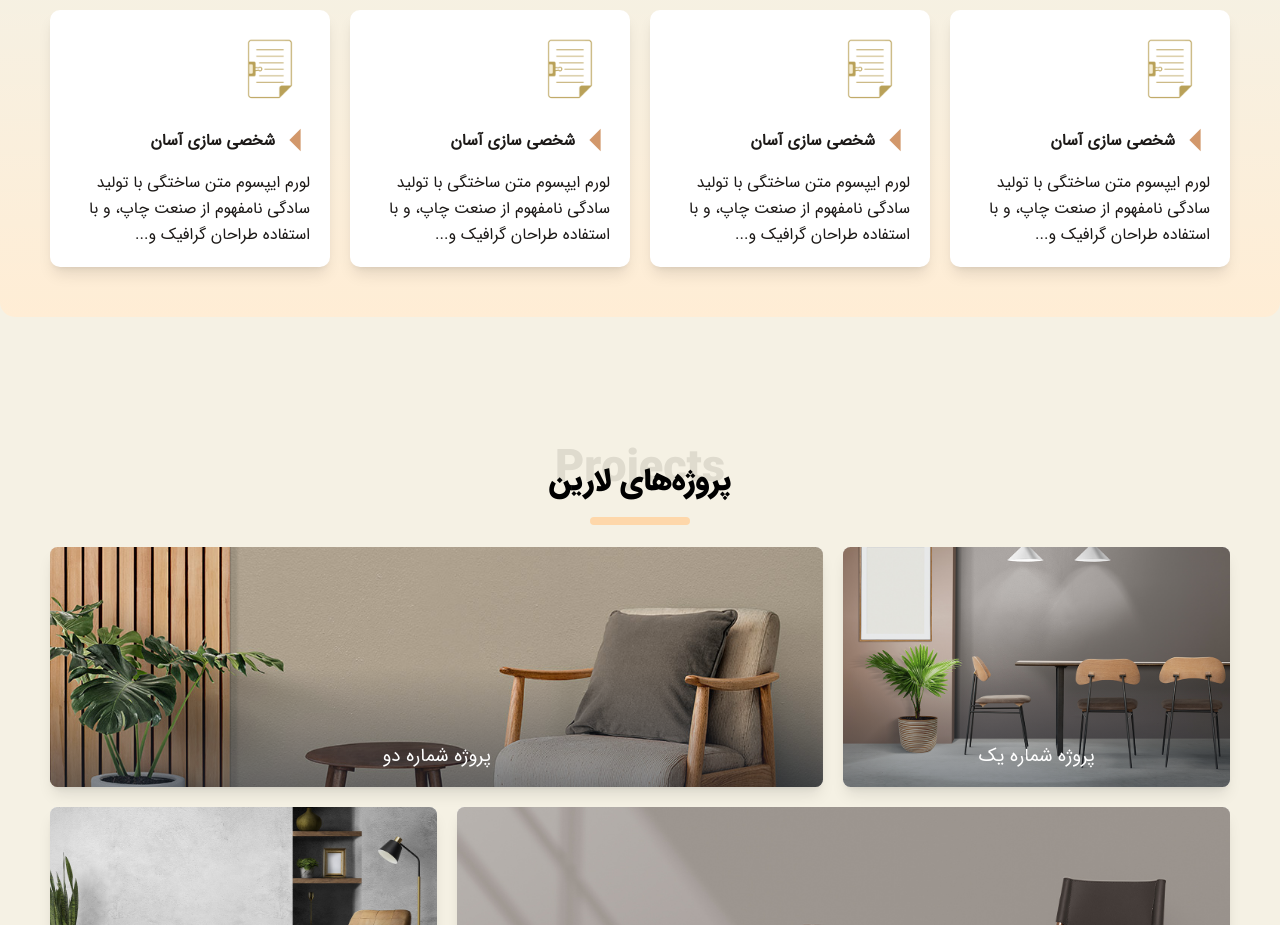
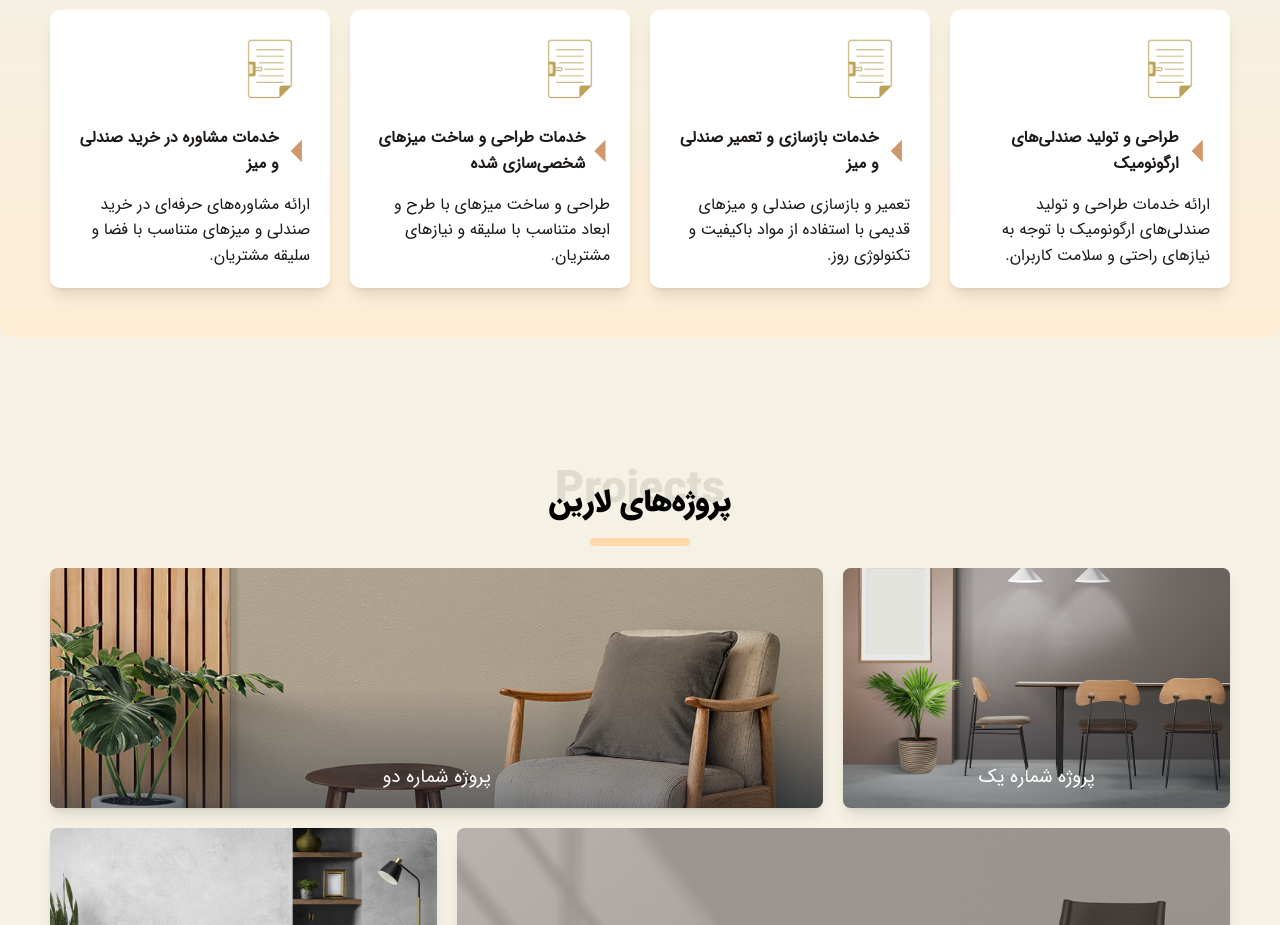
Before and after one commit to Reza-HM/Larin-Corporation, a React (Vite) app: page / in a window 1280 px wide. Shown: the part 940-1865 px from the top of the page. Built offline with nearby package versions, Linux system fonts and the light colour scheme; data requests are answered from the project's data file.

Commit message:
used services data in DOM

```diff
--- a/src/Components/Modules/Service.tsx
+++ b/src/Components/Modules/Service.tsx
@@ -1,7 +1,13 @@
+import { FC } from "react";
 import { GoTriangleLeft } from "react-icons/go";
 import { useLocation } from "react-router-dom";
 
-const Service = () => {
+interface ServicesProps {
+  title: string;
+  description: string;
+}
+
+const Service: FC<ServicesProps> = ({ title, description }) => {
   const location = useLocation();
 
   return (
@@ -13,12 +19,9 @@ const Service = () => {
       <img src="/img/17.png" className="w-32" alt="" />
       <div className="flex items-center gap-2">
         <GoTriangleLeft className="text-5xl text-amber-700/60" />{" "}
-        <h3 className="font-bold text-stone-900">شخصی سازی آسان</h3>
+        <h3 className="font-bold text-stone-900">{title}</h3>
       </div>
-      <p className="text-stone-900">
-        لورم ایپسوم متن ساختگی با تولید سادگی نامفهوم از صنعت چاپ، و با استفاده
-        طراحان گرافیک و...
-      </p>
+      <p className="text-stone-900">{description}</p>
     </div>
   );
 };
--- a/src/Components/Templates/Index/Services.tsx
+++ b/src/Components/Templates/Index/Services.tsx
@@ -1,14 +1,24 @@
+import { useDispatch, useSelector } from "react-redux";
 import Service from "../../Modules/Service";
+import { useEffect } from "react";
+import { getServicesFromServer } from "../../../Redux/store/services";
+import { AppDispatch, RootState } from "../../../Redux/store";
 
 const Services = () => {
+  const services = useSelector((state: RootState) => state.services.services);
+  const dispatch = useDispatch<AppDispatch>();
+
+  useEffect(() => {
+    dispatch(getServicesFromServer("http://localhost:3000/services"));
+  }, [dispatch]);
+
   return (
     <div className="mt-20 rounded-3xl bg-gradient-to-t from-orange-100">
       <div className="container p-20 max-w-screen-2xl">
         <div className="grid grid-cols-1 xs:grid-cols-2 md:grid-cols-4 gap-8">
-          <Service />
-          <Service />
-          <Service />
-          <Service />
+          {services.slice(0, 4).map((service) => (
+            <Service key={service.id} {...service} />
+          ))}
         </div>
       </div>
     </div>
--- a/src/Redux/store.ts
+++ b/src/Redux/store.ts
@@ -5,22 +5,25 @@ import infosReducer, { InfosState } from "./store/infos";
 import projectsReducer, { ProjectsState } from "./store/projects";
 import questionsReducer, { QuestionsState } from "./store/questions";
 import usersReducer, { AuthState } from "./store/users";
+import servicesReducer, { ServicesState } from "./store/services";
 
-interface RootState {
+interface RootsState {
   articles: ArticlesState;
   contacts: ContactsState;
   infos: InfosState;
   projects: ProjectsState;
   questions: QuestionsState;
+  services: ServicesState;
   users: AuthState;
 }
 
-const rootReducer: Reducer<RootState> = combineReducers({
+const rootReducer: Reducer<RootsState> = combineReducers({
   articles: articlesReducer,
   contacts: contactsReducer,
   infos: infosReducer,
   projects: projectsReducer,
   questions: questionsReducer,
+  services: servicesReducer,
   users: usersReducer,
 });
 
@@ -28,4 +31,6 @@ const store = configureStore({
   reducer: rootReducer,
 });
 
+export type AppDispatch = typeof store.dispatch;
+export type RootState = ReturnType<typeof store.getState>;
 export default store;
--- a/src/Redux/store/services.ts
+++ b/src/Redux/store/services.ts
@@ -9,33 +9,45 @@ interface Service {
 }
 
 export const getServicesFromServer = createAsyncThunk<Service[], string>(
-  "services/getServicesFromServer",
-  async (url: string) => {
-    const response = await fetch(url);
+  "services/getServices",
+  async (apiUrl: string) => {
+    const response = await fetch(apiUrl);
     const data = await response.json();
-    return data as Service[]; // Assuming the response data is an array of articles
+    return data;
   }
 );
-
 export interface ServicesState {
   services: Service[];
+  loading: "idle" | "pending" | "fulfilled" | "rejected";
+  error: string | null;
 }
 
 const initialState: ServicesState = {
   services: [],
+  loading: "idle",
+  error: null,
 };
 
 const slice = createSlice({
   name: "services",
   initialState,
-  reducers: {},
+  reducers: {}, // other synchronous reducers if any
   extraReducers: (builder) => {
+    builder.addCase(getServicesFromServer.pending, (state) => {
+      state.loading = "pending";
+      state.error = null;
+    });
     builder.addCase(
       getServicesFromServer.fulfilled,
       (state, action: PayloadAction<Service[]>) => {
+        state.loading = "fulfilled";
         state.services = action.payload;
       }
     );
+    builder.addCase(getServicesFromServer.rejected, (state, action) => {
+      state.loading = "rejected";
+      state.error = action.error.message ?? "An error occurred";
+    });
   },
 });
 
--- a/src/Redux/store/users.ts
+++ b/src/Redux/store/users.ts
@@ -6,6 +6,7 @@ interface User {
   username: string;
   email: string;
   password: string;
+  token: string;
 }
 
 export const registerUser = createAsyncThunk<User, User>(
```
